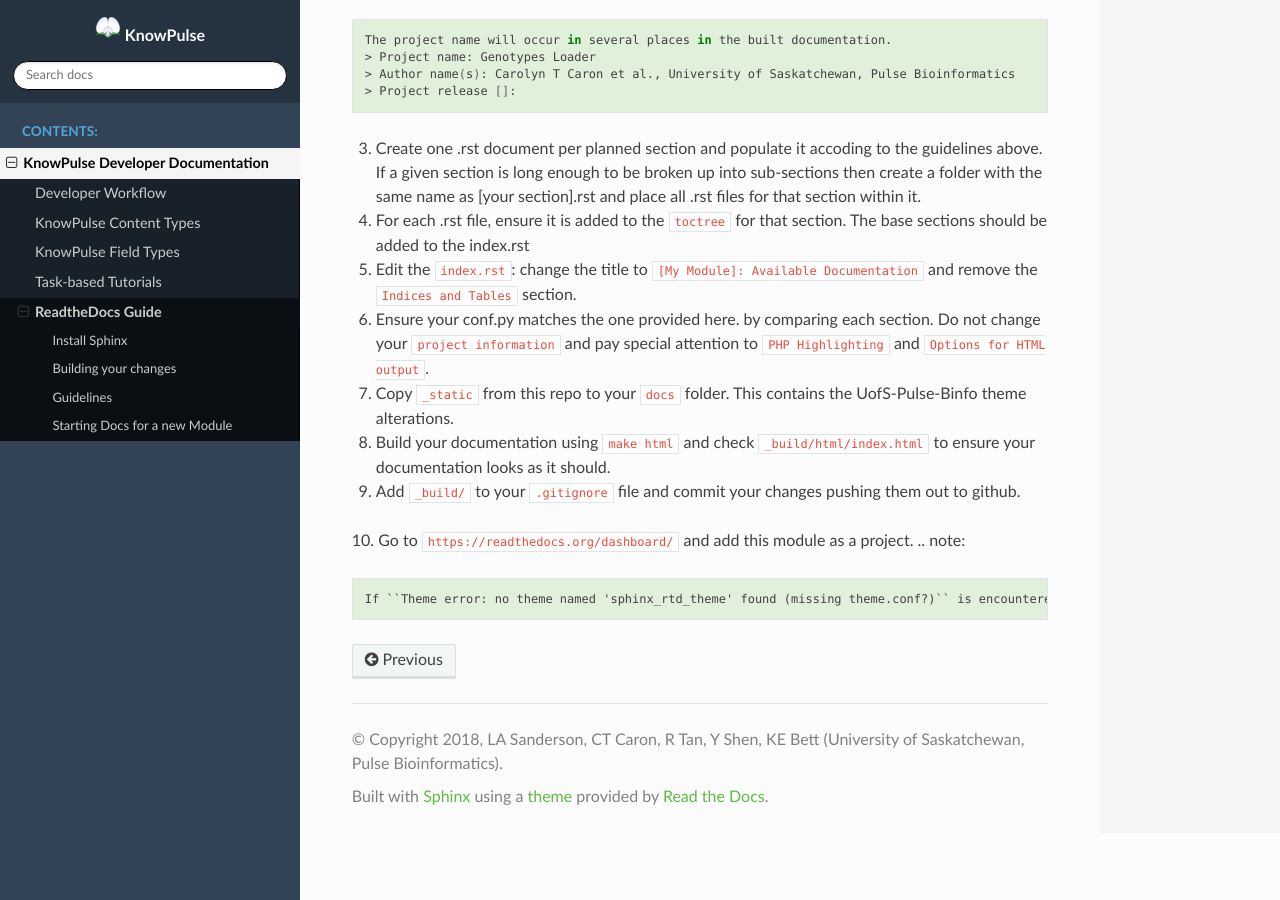
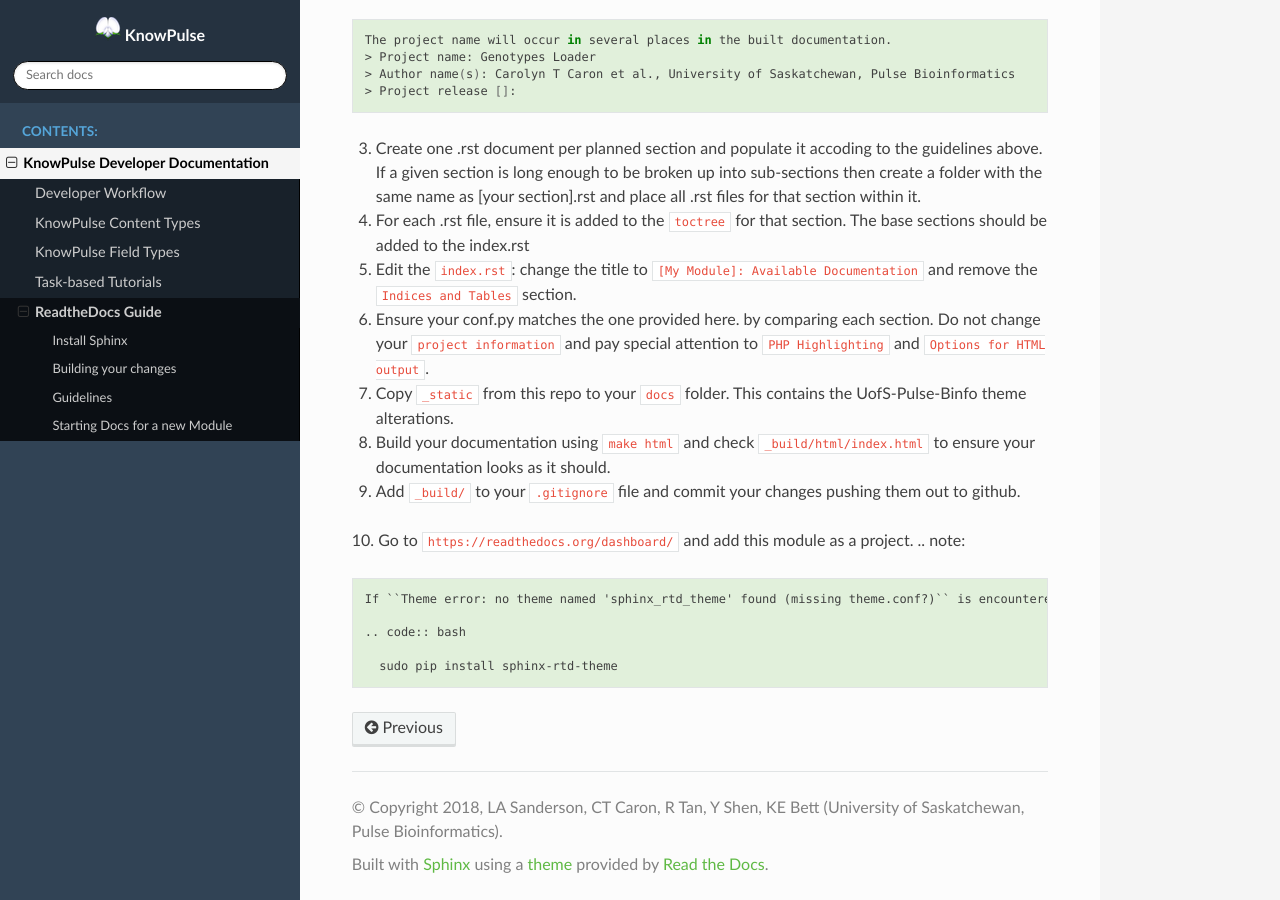
Before and after one commit to UofS-Pulse-Binfo/KnowPulse, a Sphinx documentation site: the page built from docs/developer_docs/rtd.rst, in a window 1280 px wide and 900 px high, scrolled down 2173 px. Built offline with Sphinx 7.4.7 and the Read the Docs theme 2.0.0, drawn with Linux system fonts in a browser that asks for light colours; pages that are not in the unit, such as notebooks, are missing from menus.

Commit message:
Update rtd.rst

```diff
--- a/docs/developer_docs/rtd.rst
+++ b/docs/developer_docs/rtd.rst
@@ -63,4 +63,8 @@ Starting Docs for a new Module
 9. Add ``_build/`` to your ``.gitignore`` file and commit your changes pushing them out to github.
 10. Go to ``https://readthedocs.org/dashboard/`` and add this module as a project.
 .. note::
-  If ``Theme error: no theme named 'sphinx_rtd_theme' found (missing theme.conf?)`` is encountered by step 8. The error indicates sphinx theme package 'sphinx-rtd-theme' is not installed and it can be installed by executing command ``sudo pip install sphinx-rtd-theme`` on Linux or MacOS.
+  If ``Theme error: no theme named 'sphinx_rtd_theme' found (missing theme.conf?)`` is encountered in step 8. This error indicates sphinx theme package sphinx-rtd-theme is not available in your system and it can be installed by executing following command on Linux or MacOS.
+
+  .. code:: bash
+
+    sudo pip install sphinx-rtd-theme
```
